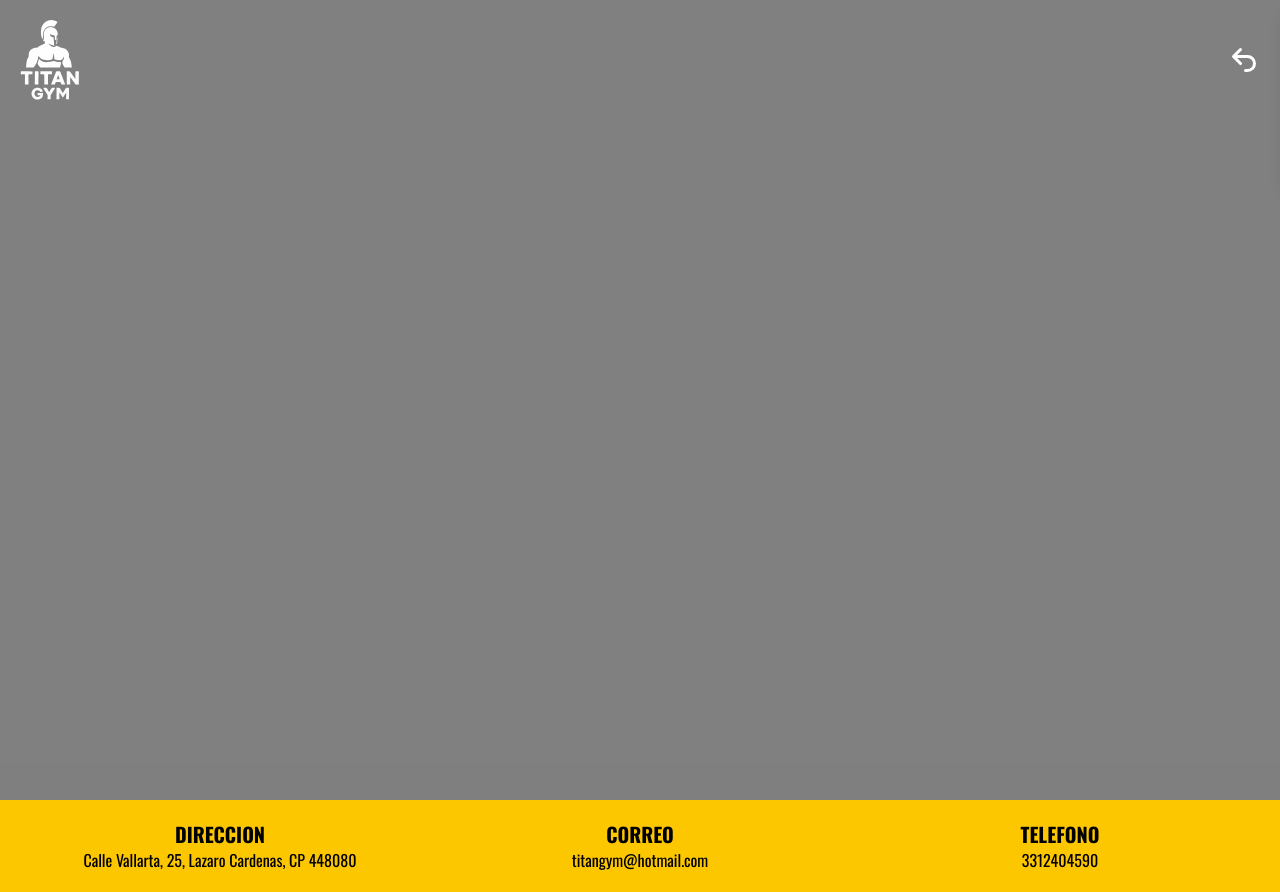
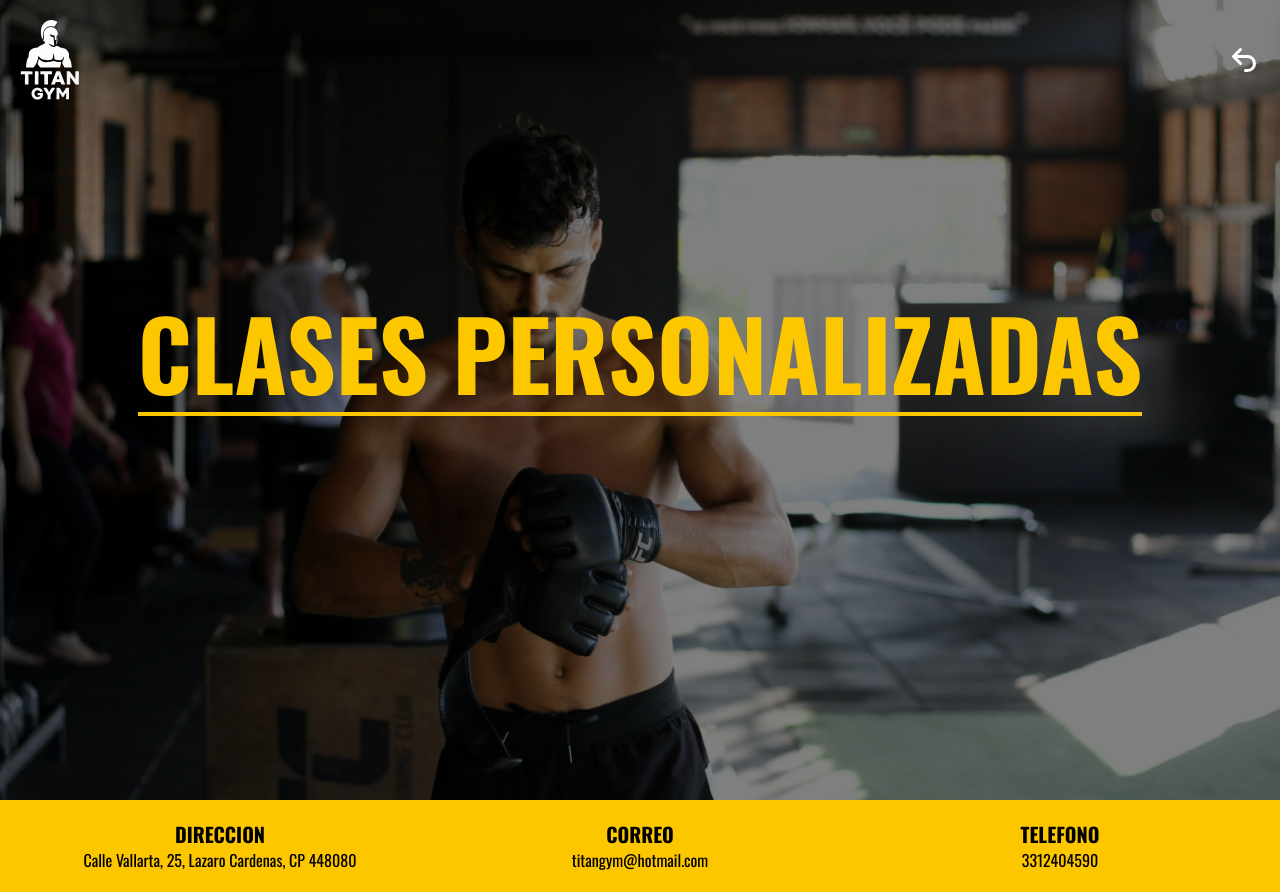
Before and after one commit to andremartingarcialopez/titagym, a React (Vite) app: page /personalized-training in a window 1280 px wide. Built offline with nearby package versions, Linux system fonts and the light colour scheme.

Commit message:
Se termino la pagina de nuestro gimnasio y se comenzo la pagina de entrenamientos personalizados

```diff
--- a/src/index.css
+++ b/src/index.css
@@ -53,6 +53,13 @@ body {
   background-position: center;
 }
 
+.bg-personalized-class{
+  background-image: url("/clases-grupos.webp");
+  background-size: cover;
+  background-repeat: no-repeat;
+  background-position: center;
+}
+
 nuestro-gym.webp
 
 .glass {
--- a/src/pages/PersonalizedTrainingPage.tsx
+++ b/src/pages/PersonalizedTrainingPage.tsx
@@ -3,7 +3,7 @@ import HeroImage from "../components/HeroImage";
 export default function PersonalizedTrainingPage() {
   return (
     <div>
-      <HeroImage/>
+      <HeroImage bgImage="bg-personalized-class" title="Clases Personalizadas"/>
     </div>
   )
 }
```
